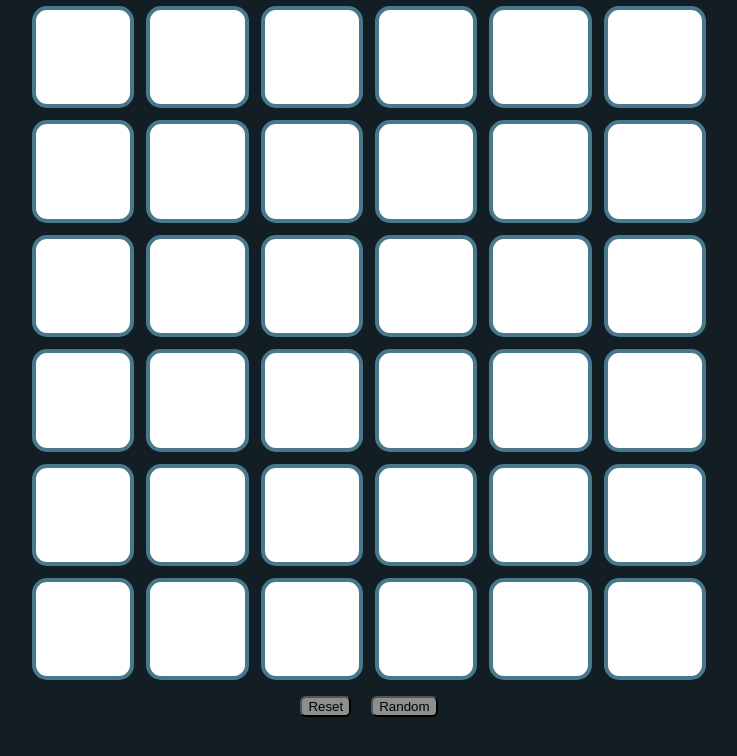
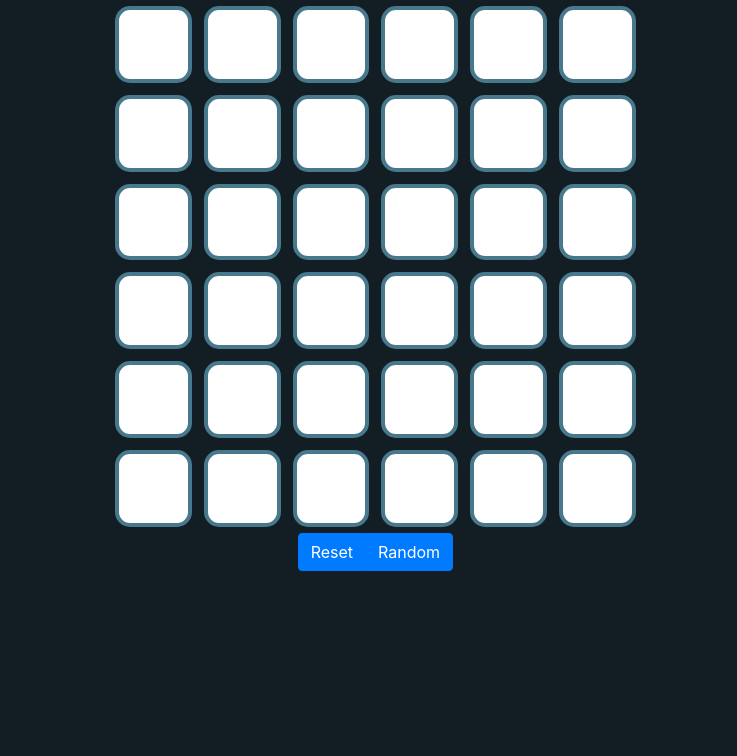
Before and after one commit to wmcooper2/choose-a-student, a React (Create React App) app: page / in a window 1280 px wide. Shown: the top 756 px of the page, without its empty margins (271-1008 px from the left). Built offline with nearby package versions, Linux system fonts and the light colour scheme.

Commit message:
Fixed the bootstrap stylings.

```diff
--- a/src/App.css
+++ b/src/App.css
@@ -1,27 +1,24 @@
 :root {
   --button-grey: rgba(155, 155, 155, 0.9);
   --border-green: rgba(79, 249, 0, 1);
-  --seat-size: 8vw;
+  --border-blue: rgba(72, 120, 140, 1);
+  --background-black: rgba(18, 30, 35, 1);
+  --seat-size: 6vw;
+}
+html {
+  background-color: var(--background-black);
 }
 
-body {
-  background-color: rgba(18, 30, 35, 1);
-}
-
-#teachersdesk {
-  text-align: center;
-  height: 20px;
-}
-
-#reset,
-#random {
-  border-radius: 6px;
-  background-color: var(--button-grey);
+#root {
+  width: 101vw;
+  height: 100vh;
+  background-color: var(--background-black);
 }
 
 #classroom {
   display: flex;
   flex-direction: column;
+  background-color: var(--background-black);
 }
 
 .row {
@@ -32,7 +29,7 @@ body {
 
 .seat {
   position: relative;
-  border: 4px solid rgba(72, 120, 140, 1);
+  border: 4px solid var(--border-blue);
   border-radius: 15px;
   width: var(--seat-size);
   height: var(--seat-size);
@@ -41,9 +38,7 @@ body {
   vertical-align: middle;
 }
 
-button {
-  margin: 10px;
+#controlbox {
+  margin: auto;
+  background-color: var(--background-black);
 }
-
-button:focus {
-}
--- a/src/App.js
+++ b/src/App.js
@@ -2,6 +2,7 @@ import React from "react";
 import "./App.css";
 import Controls from "./components/controls";
 import Row from "./components/rows";
+import "bootstrap/dist/css/bootstrap.css";
 
 class App extends React.Component {
   constructor(props) {
@@ -25,7 +26,6 @@ class App extends React.Component {
   randomChoice = () => {
     let numChoice = Math.floor(Math.random() * this.state.choices.length);
     let choice = this.state.choices[numChoice];
-    console.log(choice);
     this.updateChoices(choice);
   };
 
@@ -34,7 +34,6 @@ class App extends React.Component {
     this.setState({
       choices: newChoices
     });
-    console.log(this.state.choices);
   };
 
   handleClick = props => {
--- a/src/components/controls.jsx
+++ b/src/components/controls.jsx
@@ -4,8 +4,8 @@ const Controls = props => {
   const resetID = "reset";
   const randomID = "random";
   return (
-    <div className="row">
-      <button
+    <div className="row btn-group" id="controlbox">
+      <div
         className="btn btn-primary"
         id="reset"
         onClick={() => {
@@ -13,8 +13,8 @@ const Controls = props => {
         }}
       >
         Reset
-      </button>
-      <button
+      </div>
+      <div
         className="btn btn-primary"
         id="random"
         onClick={() => {
@@ -22,7 +22,7 @@ const Controls = props => {
         }}
       >
         Random
-      </button>
+      </div>
     </div>
   );
 };
--- a/src/components/seats.jsx
+++ b/src/components/seats.jsx
@@ -10,7 +10,7 @@ const Seat = props => {
   }
 
   return (
-    <button
+    <div
       className="seat"
       value="true"
       onClick={() => {
@@ -18,7 +18,7 @@ const Seat = props => {
       }}
       id={seatKey}
       style={style}
-    ></button>
+    ></div>
   );
 };
 
```
